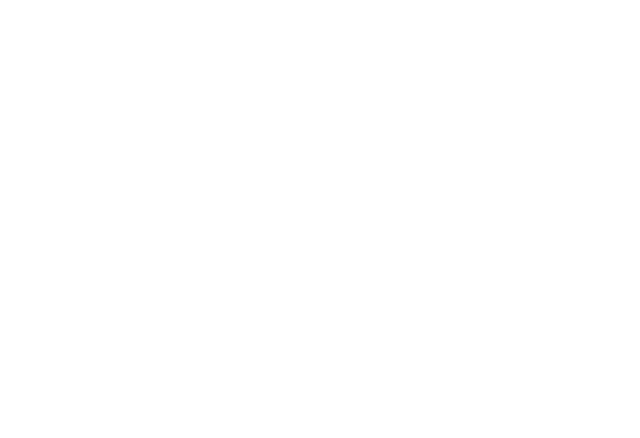
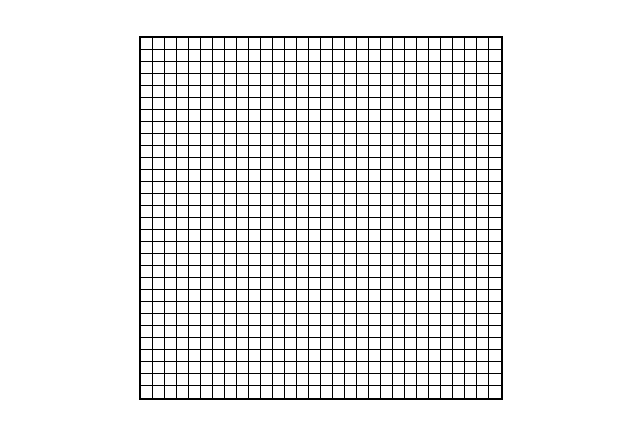
Before and after one commit to alexandergh132003/202301-w2chwe-alexander-guillen, a website: page app/index.html in a window 1280 px wide. Shown: the whole page, without its empty margins (319-959 px from the left). Drawn offline with Linux system fonts and the light colour scheme.

Commit message:
Create cell grid and a function that returns surrounding elements

```diff
--- /dev/null
+++ b/app/css/style.css
@@ -0,0 +1,20 @@
+.container {
+  position: relative;
+  top: 30px;
+  outline: 2px solid #000;
+  font-size: 0;
+  margin: auto;
+  height: 360px;
+  width: 360px;
+  padding: 0;
+  border: none;
+}
+
+.grid {
+  margin: 0;
+  padding: 0;
+  border: none;
+  outline: 1px solid #000;
+  display: inline-block;
+  background: white;
+}
--- a/app/index.html
+++ b/app/index.html
@@ -5,11 +5,12 @@
   <meta charset="UTF-8">
   <meta http-equiv="X-UA-Compatible" content="IE=edge">
   <meta name="viewport" content="width=device-width, initial-scale=1.0">
+  <script src="javascript/index.js" type="module"></script>
+  <link rel="stylesheet" href="css/style.css">
   <title>Game of Life</title>
 </head>
 
 <body>
-
 </body>
 
 </html>
--- /dev/null
+++ b/app/javascript/createCells/createCells.js
@@ -0,0 +1,6 @@
+const cells = [...document.getElementsByClassName("grid")].map((cell) => {
+  cell.style.backgroundColor = Math.random() > 0.8 ? "black" : "white";
+  return cell;
+});
+
+cells.filter((element) => element === "black");
--- /dev/null
+++ b/app/javascript/createGrid/createGrid.js
@@ -0,0 +1,18 @@
+const createGrid = (grids) => {
+  const container = document.createElement("div");
+  container.classList.add("container");
+
+  for (let rows = 0; rows < grids; rows++) {
+    for (let columns = 0; columns < grids; columns++) {
+      const grid = document.createElement("div");
+      grid.classList.add("grid");
+      grid.style.width = `${360 / grids}px`;
+      grid.style.height = `${360 / grids}px`;
+      container.append(grid);
+    }
+  }
+
+  document.body.appendChild(container);
+};
+
+export default createGrid;
--- /dev/null
+++ b/app/javascript/index.js
@@ -0,0 +1,5 @@
+import createGrid from "./createGrid/createGrid.js";
+
+document.addEventListener("DOMContentLoaded", () => {
+  createGrid(30);
+});
```
Also changed, not shown: app/javascript/surroundingElements/surroundingElements.js (added, +28 -0 lines), app/javascript/surroundingElements/surroundingElements.test.js (added, +18 -0 lines), package.json (+10 -1 lines), .eslintrc.js.
